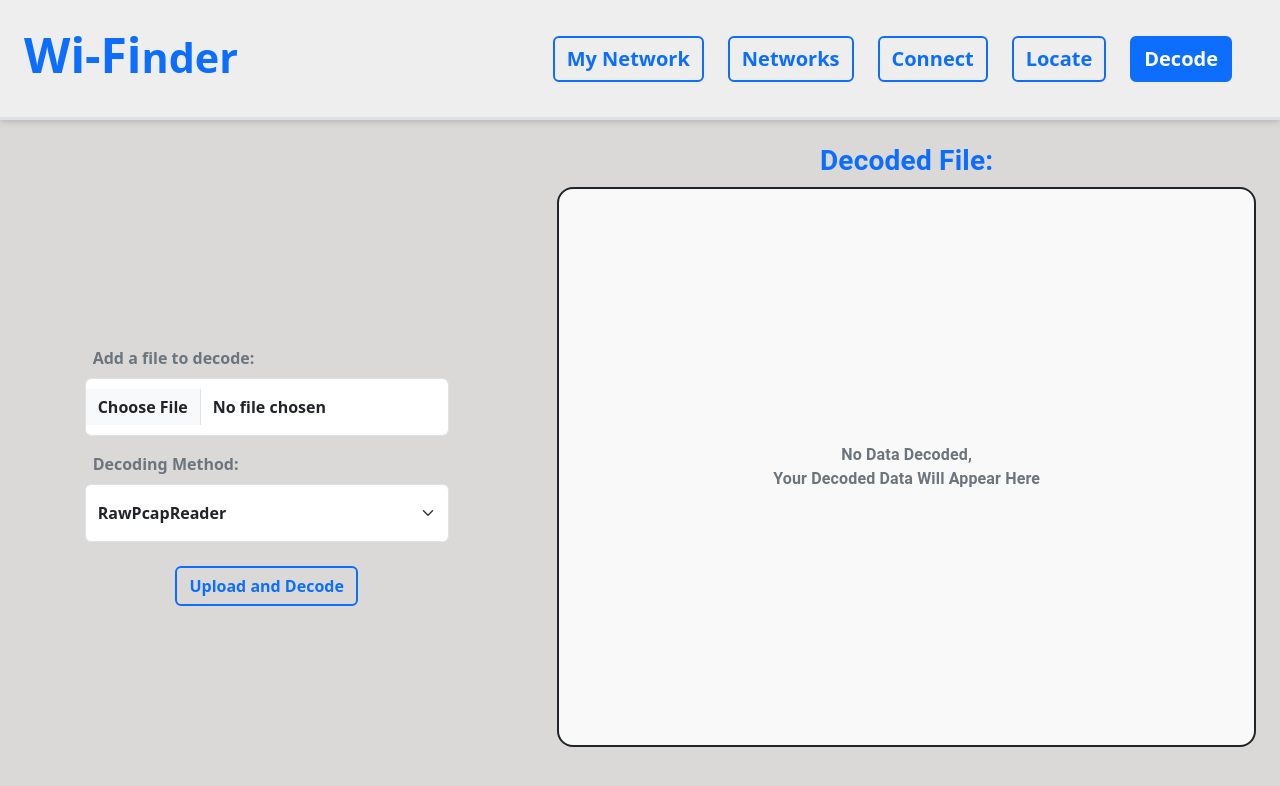
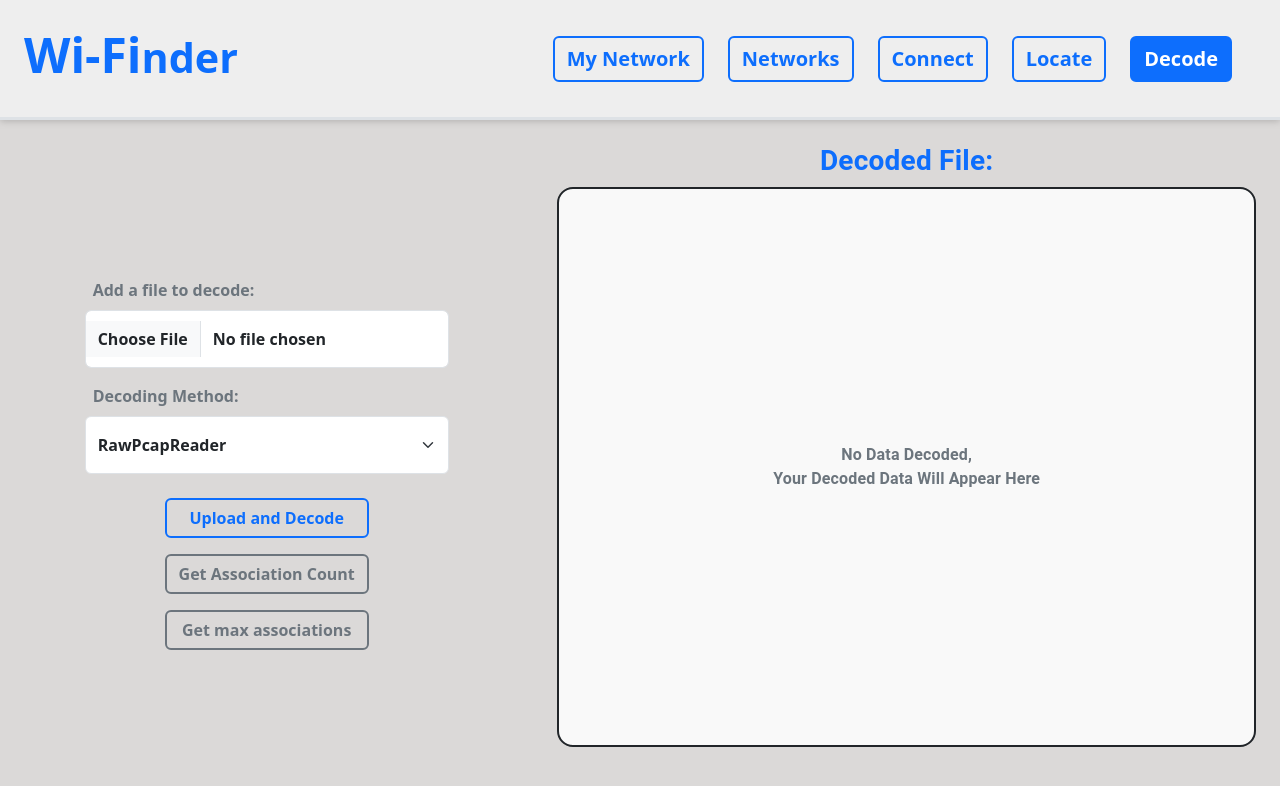
Before and after one commit to BassemArfaoui/Wi-Finder-client, a React (Create React App) app: page /decode in a window 1280 px wide. Shown: the top 786 px of the page. Built offline with nearby package versions, Linux system fonts and the light colour scheme.

Commit message:
finish decoding service

```diff
--- a/src/components/DecodePage.jsx
+++ b/src/components/DecodePage.jsx
@@ -1,6 +1,19 @@
 import React, { useState } from "react";
 import axios from "axios";
-import { Typography, CircularProgress, Table, TableBody, TableCell, TableContainer, TableHead, TableRow, Paper } from "@mui/material";
+import {
+  Typography,
+  CircularProgress,
+  Table,
+  TableBody,
+  TableCell,
+  TableContainer,
+  TableHead,
+  TableRow,
+  Paper,
+  Button,
+  Modal,
+  Box,
+} from "@mui/material";
 import { notify } from "./CustomToaster";
 import DecodeCard from "./DecodeCard";
 
@@ -8,18 +21,26 @@ function DecodePage() {
   const [file, setFile] = useState(null);
   const [decodedData, setDecodedData] = useState([]);
   const [loading, setLoading] = useState(false);
+  const [associationLoading, setAssociationLoading] = useState(false);
+  const [associationCount, setAssociationCount] = useState(null);
+  const [modalOpen, setModalOpen] = useState(false);
+  const [modalMaxOpen, setModalMaxOpen] = useState(false);
+  const [maxLoading, setMaxLoading] = useState(false);
+  const [maxCount, setMaxCount] = useState(null);
   const [selectedMethod, setSelectedMethod] = useState("RawPcapReader");
   const [hasDecoded, setHasDecoded] = useState(false);
 
   const handleFileChange = (e) => {
     setFile(e.target.files[0]);
     setDecodedData([]);
+    setAssociationCount(null);
     setHasDecoded(false);
   };
 
   const handleMethodChange = (e) => {
     setSelectedMethod(e.target.value);
     setDecodedData([]);
+    setAssociationCount(null);
     setHasDecoded(false);
   };
 
@@ -49,15 +70,19 @@ function DecodePage() {
           headers: { "Content-Type": "multipart/form-data" },
         });
       } else if (selectedMethod === "PcapReader") {
-                response = await axios.post("http://localhost:7000/upload-and-decode-new", formData, {
-                    headers: { "Content-Type": "multipart/form-data" },
-                });
+        response = await axios.post(
+          "http://localhost:7000/upload-and-decode-new",
+          formData,
+          { headers: { "Content-Type": "multipart/form-data" } }
+        );
       } else if (selectedMethod === "SimplifiedDecode") {
         if (!hasDecoded) {
           setHasDecoded(true);
-                    response = await axios.post("http://localhost:7000/simplified-decode", formData, {
-                        headers: { "Content-Type": "multipart/form-data" },
-                    });
+          response = await axios.post(
+            "http://localhost:7000/simplified-decode",
+            formData,
+            { headers: { "Content-Type": "multipart/form-data" } }
+          );
         }
       }
 
@@ -71,14 +96,83 @@ function DecodePage() {
     }
   };
 
+  const fetchAssociationCount = async () => {
+    if (!file) {
+      notify("Please select a file first.");
+      return;
+    }
+
+    const fileExtension = file.name.split(".").pop().toLowerCase();
+    if (fileExtension !== "pcap") {
+      notify("File must be a pcap file.");
+      return;
+    }
+
+    setAssociationLoading(true);
+
+    const formData = new FormData();
+    formData.append("file", file);
+
+    try {
+      const response = await axios.post(
+        "http://localhost:7000/association-count",
+        formData,
+        { headers: { "Content-Type": "multipart/form-data" } }
+      );
+      setAssociationCount(response.data.association_requests);
+      setModalOpen(true); // Open the modal after fetching
+    } catch (err) {
+      notify("Failed to fetch association count. Please try again.");
+    } finally {
+      setAssociationLoading(false);
+    }
+  };
+
+  const fetchMaxCount = async () => {
+    if (!file) {
+      notify("Please select a file first.");
+      return;
+    }
+
+    const fileExtension = file.name.split(".").pop().toLowerCase();
+    if (fileExtension !== "pcap") {
+      notify("File must be a pcap file.");
+      return;
+    }
+
+    setMaxLoading(true);
+
+    const formData = new FormData();
+    formData.append("file", file);
+
+    try {
+      const response = await axios.post(
+        "http://localhost:7000/max-association-requests",
+        formData,
+        { headers: { "Content-Type": "multipart/form-data" } }
+      );
+      setMaxCount(response.data.max_association_requests);
+      setModalMaxOpen(true);
+    } catch (err) {
+      notify("Failed to fetch max associations in a second. Please try again.");
+    } finally {
+      setMaxLoading(false);
+    }
+  };
+
+
   return (
     <div className="container-fluid">
       <div className="row">
-
         {/* Upload Section */}
-                <div className="col-lg-5 col-md-12 d-flex flex-column align-items-center justify-content-center p-4 pt-5" style={{ height: "80vh" }}>
-                    <div className="w-75 mt-5">
-                        <label className="form-label fw-bold ms-2 text-secondary">Add a file to decode:</label>
+        <div
+          className="col-lg-5 col-md-12 d-flex flex-column align-items-center justify-content-center p-4 pt-5"
+          style={{ height: "80vh" }}
+        >
+          <div className="w-75">
+            <label className="form-label fw-bold ms-2 text-secondary mt-4">
+              Add a file to decode:
+            </label>
           </div>
           <input
             className="form-control mb-3 w-75 py-3 fw-bold"
@@ -86,7 +180,9 @@ function DecodePage() {
             onChange={handleFileChange}
           />
           <div className="mb-3 w-75">
-                        <label className="form-label fw-bold ms-2 text-secondary">Decoding Method:</label>
+            <label className="form-label fw-bold ms-2 text-secondary">
+              Decoding Method:
+            </label>
             <select
               className="form-select py-3 fw-bold"
               value={selectedMethod}
@@ -97,6 +193,8 @@ function DecodePage() {
               <option value="SimplifiedDecode">SimplifiedReader</option>
             </select>
           </div>
+
+          <div className="d-flex flex-column ">
             <button
               variant="outlined"
               color="primary"
@@ -105,12 +203,35 @@ function DecodePage() {
             >
               Upload and Decode
             </button>
+
+            <button
+              variant="outlined"
+              color="secondary"
+              className="mt-3 btn btn-outline-secondary border-2 fw-bold"
+              onClick={fetchAssociationCount}
+              disabled={associationLoading}
+            >
+              {associationLoading ? "Fetching..." : "Get Association Count"}
+            </button>
+
+            <button
+              variant="outlined"
+              color="secondary"
+              className="mt-3 btn btn-outline-secondary border-2 fw-bold"
+              onClick={fetchMaxCount}
+              disabled={maxLoading}
+            >
+              {maxLoading ? "Fetching..." : "Get max associations"}
+            </button>
           </div>
-
+        </div>
 
         {/* Result Section */}
         <div className="col-lg-7 col-md-12 p-4">
-                    <Typography variant="h4" className="mb-2 small fw-bold text-primary text-center fs-3">
+          <Typography
+            variant="h4"
+            className="mb-2 small fw-bold text-primary text-center fs-3"
+          >
             Decoded File:
           </Typography>
           <div
@@ -145,19 +266,30 @@ function DecodePage() {
                   ))}
                 </div>
               ) : (
-                                <TableContainer component={Paper} className="mt-0 rounded-3 align-self-start w-100">
+                <TableContainer
+                  component={Paper}
+                  className="mt-0 rounded-3 align-self-start w-100"
+                >
                   <Table className="">
                     <TableHead className="w-100">
                       <TableRow className="w-100">
-                                                <TableCell className="fw-bold text-dark">Index</TableCell>
-                                                <TableCell className="fw-bold text-dark">Details</TableCell>
+                        <TableCell className="fw-bold text-dark">
+                          Index
+                        </TableCell>
+                        <TableCell className="fw-bold text-dark">
+                          Details
+                        </TableCell>
                       </TableRow>
                     </TableHead>
                     <TableBody>
                       {decodedData.map((line, index) => (
                         <TableRow className="w-100" key={index}>
-                                                    <TableCell className="fw-bold text-dark">{index + 1}</TableCell>
-                                                    <TableCell className="fw-bold text-dark">{line}</TableCell>
+                          <TableCell className="fw-bold text-dark">
+                            {index + 1}
+                          </TableCell>
+                          <TableCell className="fw-bold text-dark">
+                            {line}
+                          </TableCell>
                         </TableRow>
                       ))}
                     </TableBody>
@@ -166,12 +298,87 @@ function DecodePage() {
               )
             ) : (
               <Typography className="text-center text-secondary fw-bold">
-                                No Data Decoded,<br />Your Decoded Data Will Appear Here
+                No Data Decoded,
+                <br />
+                Your Decoded Data Will Appear Here
               </Typography>
             )}
           </div>
         </div>
       </div>
+
+      {/* Modal for Association Count */}
+      <Modal
+        open={modalOpen}
+        onClose={() => setModalOpen(false)}
+        aria-labelledby="association-modal-title"
+        aria-describedby="association-modal-description"
+      >
+        <Box
+          sx={{
+            position: "absolute",
+            top: "50%",
+            left: "50%",
+            transform: "translate(-50%, -50%)",
+            width: 400,
+            border: "2px solid #000",
+            boxShadow: 24,
+            backgroundColor: "#212529",
+            p: 4,
+            color: "white",
+            borderRadius: "20px",
+          }}
+        >
+          <Typography
+            id="association-modal-title"
+            variant="h6"
+            component="h2"
+            className="fs-3 fw-bold text-center text-warning"
+          >
+            Association Count
+          </Typography>
+            <div className="w-100 d-flex justify-content-center fs-2 mt-4">
+              <span className="bg-secondary px-3 py-1 rounded-4 fw-bold">{associationCount ?? "N/A"}</span>
+            </div>
+        </Box>
+      </Modal>
+
+
+      {/* Modal for max Association Count in a sec*/}
+        <Modal
+        open={modalMaxOpen}
+        onClose={() => setModalMaxOpen(false)}
+        aria-labelledby="association-modal-title"
+        aria-describedby="association-modal-description"
+      >
+        <Box
+          sx={{
+            position: "absolute",
+            top: "50%",
+            left: "50%",
+            transform: "translate(-50%, -50%)",
+            width: 400,
+            border: "2px solid #000",
+            boxShadow: 24,
+            backgroundColor: "#212529",
+            p: 4,
+            color: "white",
+            borderRadius: "20px",
+          }}
+        >
+          <Typography
+            id="association-modal-title"
+            variant="h6"
+            component="h2"
+            className="fs-3 fw-bold text-center text-warning"
+          >
+           Max Associations <br/> in one second
+          </Typography>
+            <div className="w-100 d-flex justify-content-center fs-2 mt-4">
+              <span className="bg-secondary px-5 py-1 rounded-4 fw-bold">{maxCount ?? "N/A"}</span>
+            </div>
+        </Box>
+      </Modal>
     </div>
   );
 }
```
Lines whose indentation alone changed are shown as unchanged.
